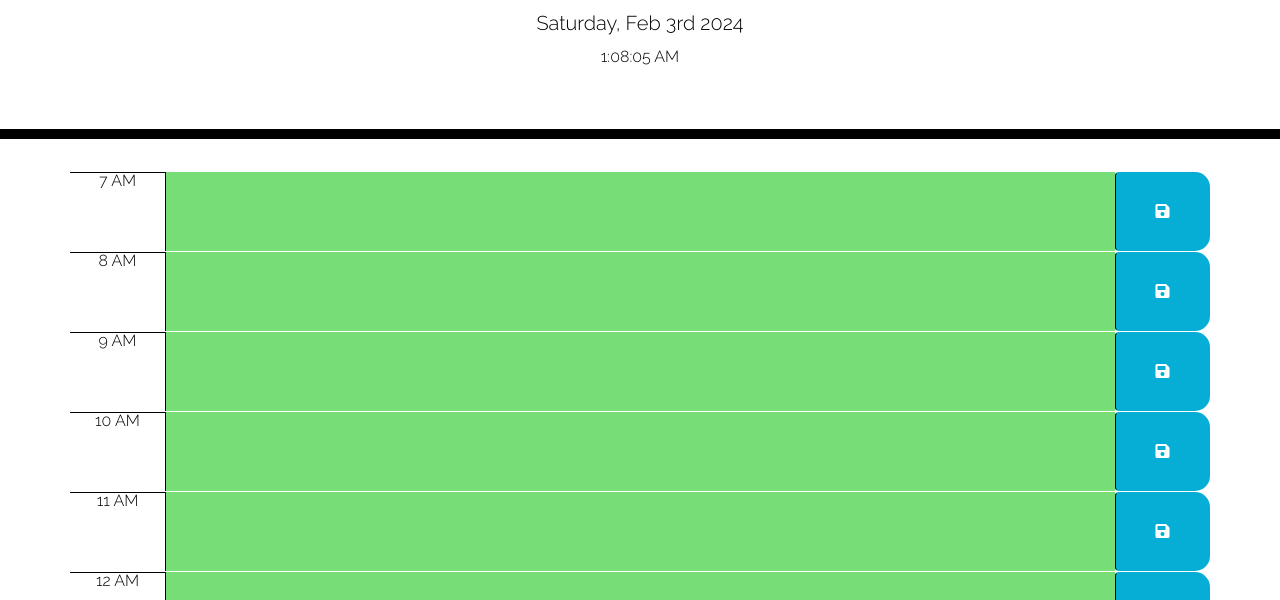
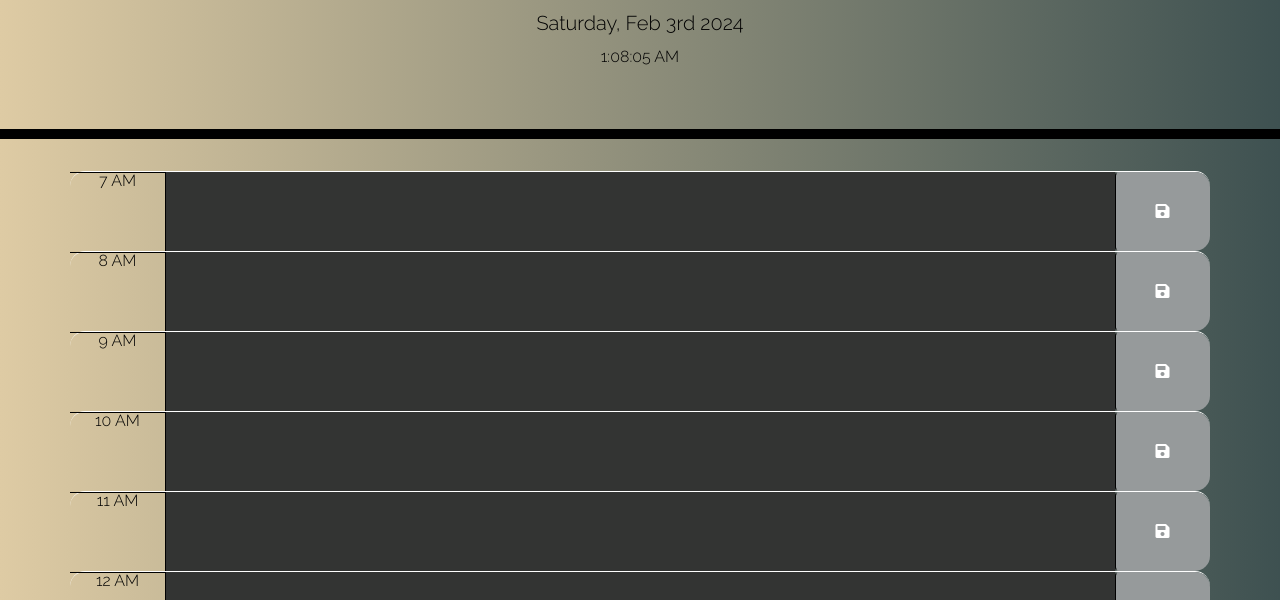
Before and after one commit to najmamusa/diary-planner-1, a plain HTML site: page index.html in a window 1280 px wide. Shown: the part 181-781 px from the top of the page. Drawn offline with nearby package versions, Linux system fonts and the light colour scheme; a web font is replaced by a local one.

Commit message:
changes to background, blocks

```diff
--- a/assets/css/style.css
+++ b/assets/css/style.css
@@ -2,6 +2,7 @@ body {
   font-family: 'Raleway', sans-serif;
   font-size: 16px;
   line-height: 1;
+  background-image: linear-gradient(to right, #DECBA4, #3E5151);
 }
 
 textarea{
@@ -41,7 +42,7 @@ textarea{
 }
 
 .hour {
-  background-color: #ffffff;
+  background-color: none;
   color: #000000;
   border-top: 1px solid #000000;
 }
@@ -57,7 +58,7 @@ textarea{
 }
 
 .future {
-  background-color: #77dd77;
+  background-color: #333433;
   color: white;
 }
 
@@ -65,7 +66,7 @@ textarea{
   border-left: 1px solid black;
   border-top-right-radius: 15px;
   border-bottom-right-radius: 15px;
-  background-color: #06AED5;
+  background-color: #969a9b;
   color: white;
 }
 
```
